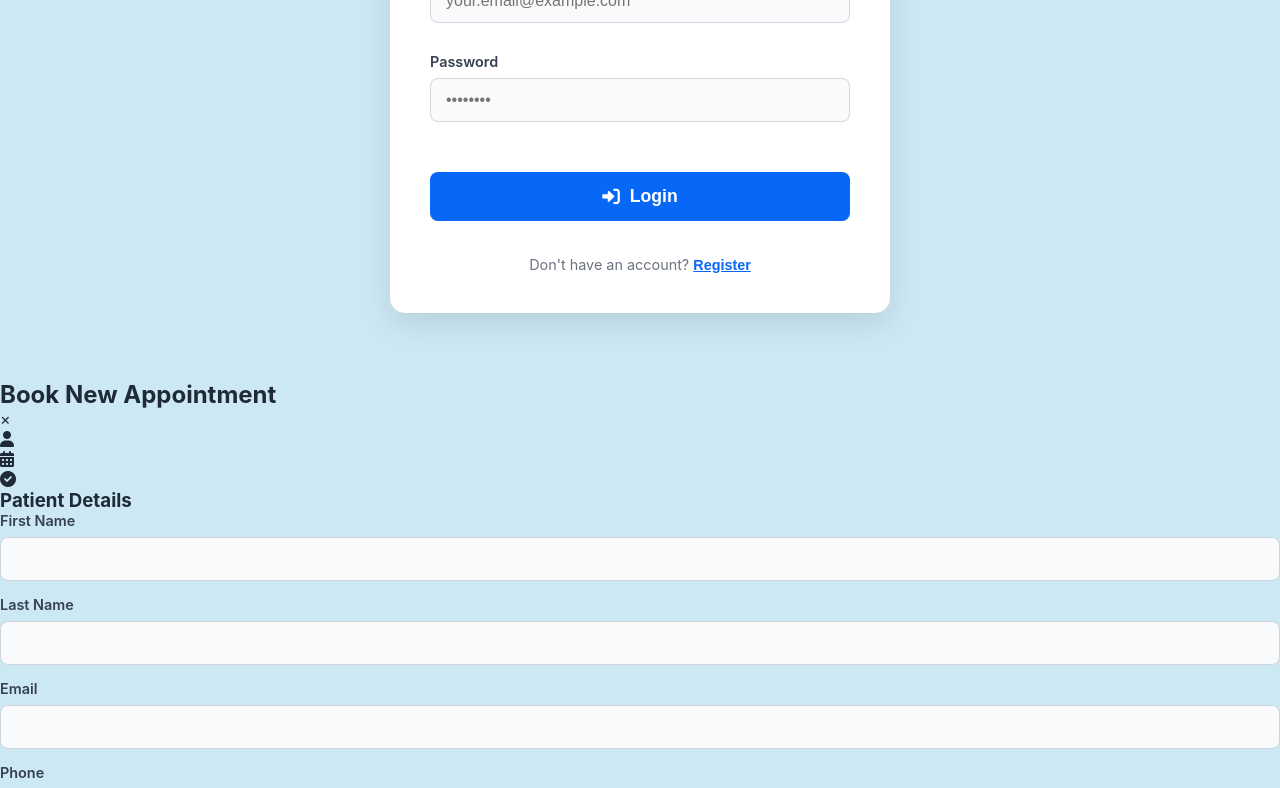
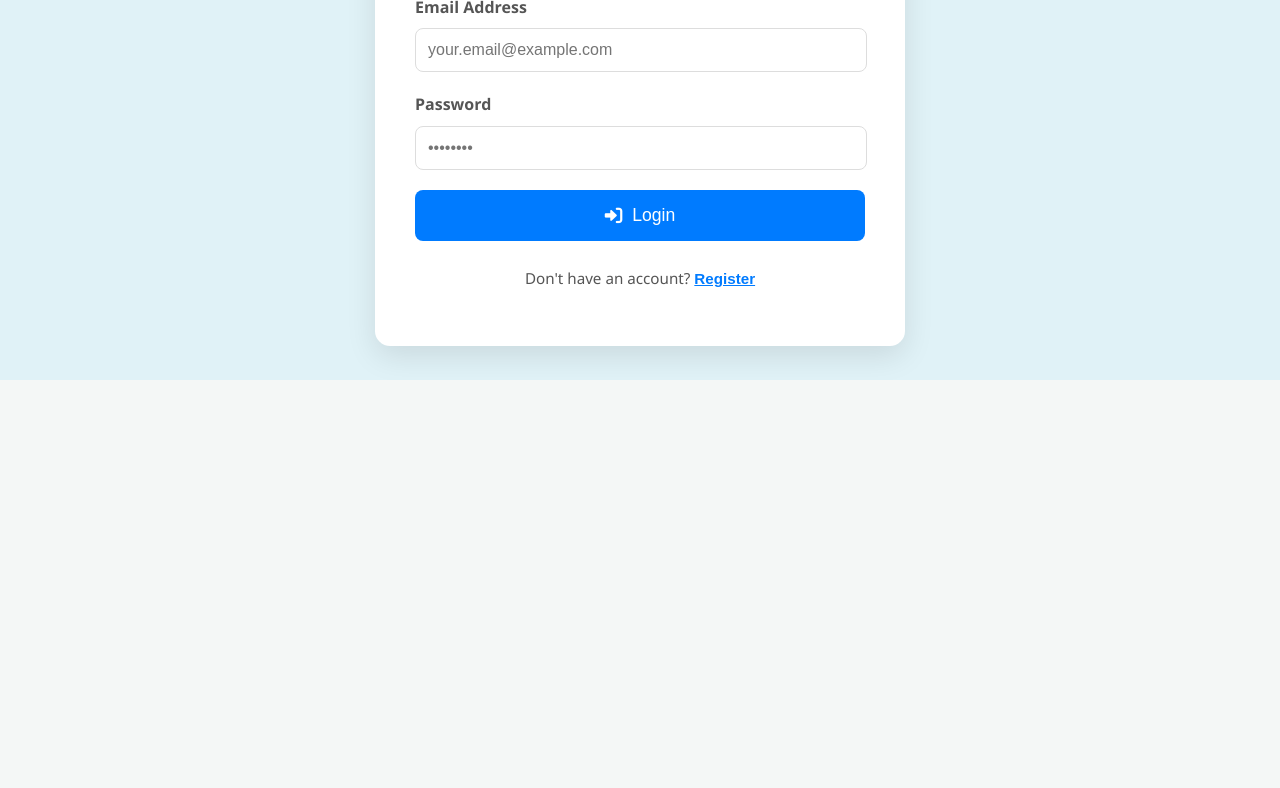
Before and after one commit to priyanka080506/myhospitalbackend, a website: page public/index2.html in a window 1280 px wide. Shown: the part 420-1208 px from the top of the page. After the commit the page ends 800 px from the top, so only its background shows below. Drawn offline with Linux system fonts and the light colour scheme.

```diff
--- a/public/index2.html
+++ b/public/index2.html
@@ -5,7 +5,7 @@
     <meta name="viewport" content="width=device-width, initial-scale=1.0">
     <title>Patient Portal Dashboard</title>
     <link rel="stylesheet" href="https://cdnjs.cloudflare.com/ajax/libs/font-awesome/6.0.0-beta3/css/all.min.css">
-    <link rel="stylesheet" href="stylesd.css">
+    <link rel="stylesheet" href="styles2.css">
 </head>
 <body>
 
@@ -280,6 +280,6 @@
         <img class="report-image-modal-content" id="reportImageDisplay">
     </div>
 
-    <script src="scriptd.js"></script>
+    <script src="script2.js"></script>
 </body>
 </html>
```
